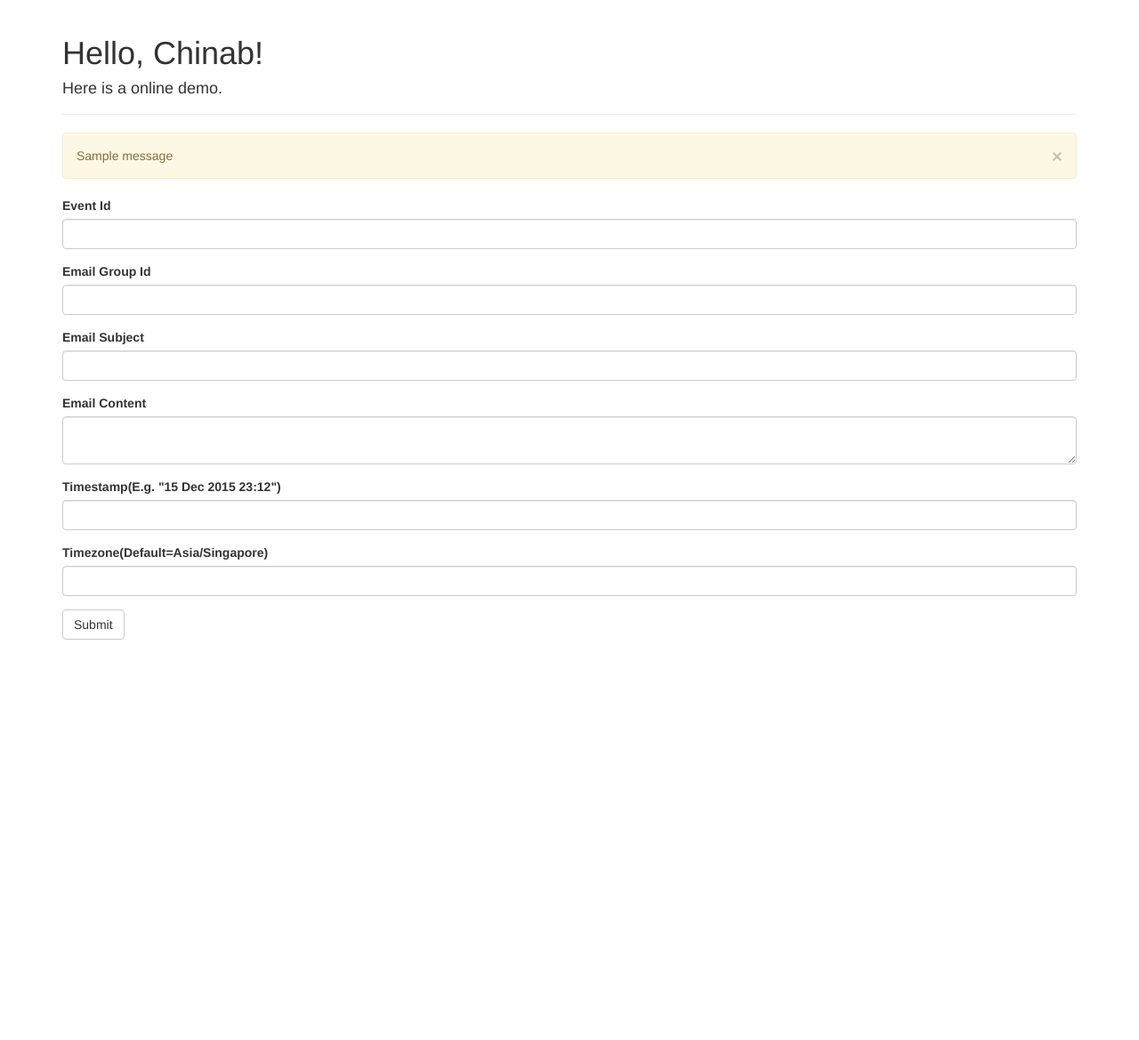
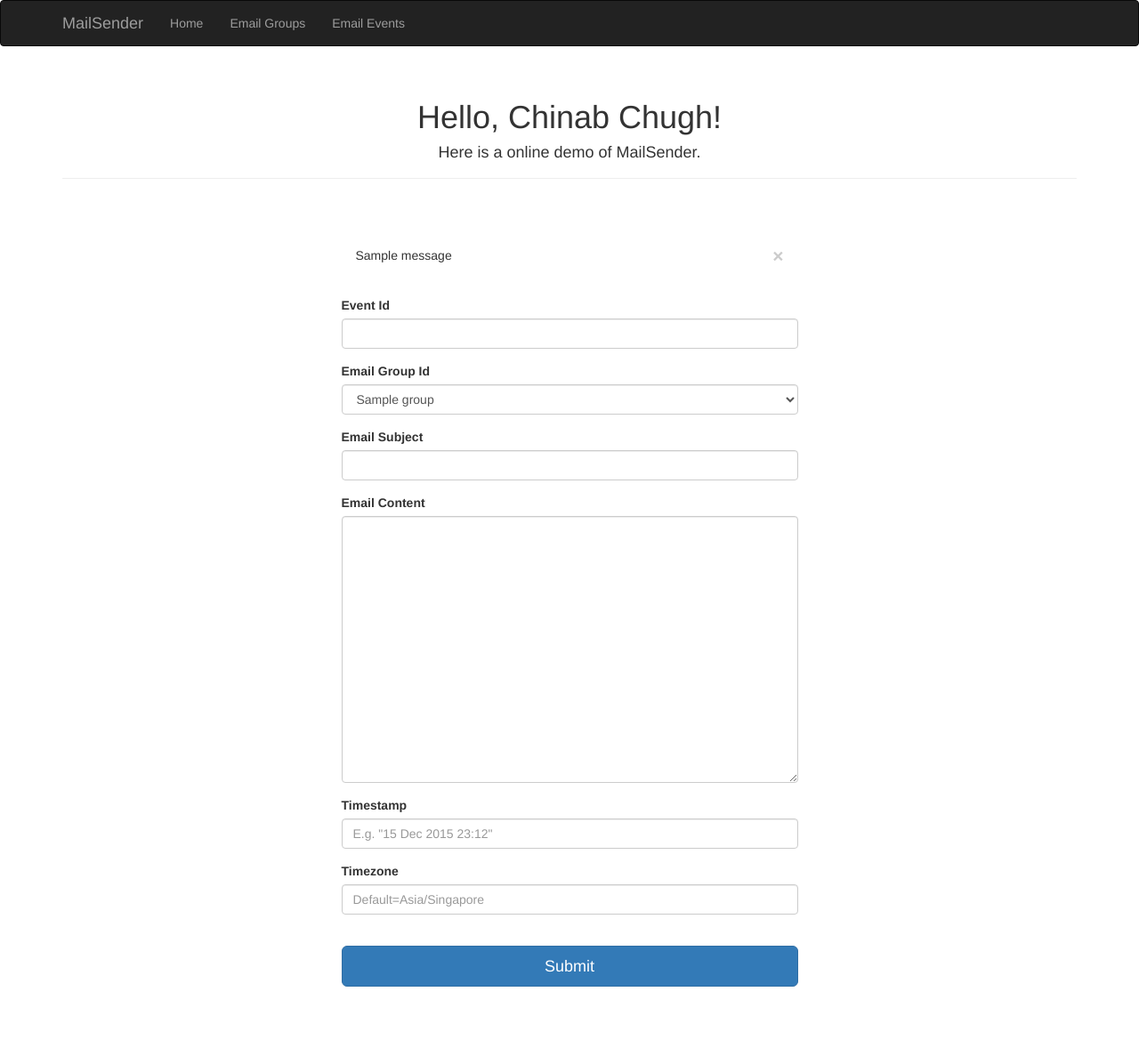
Before and after one commit to Mellcap/MailSender, a Flask app: page /forms/save_emails in a window 1280 px wide. Shown: the whole page at 89% size. Before the commit the page ends 719 px from the top, so only its background shows below. Run offline with Flask 2, Linux system fonts and the light colour scheme; tables that the repository leaves empty hold one stand-in row (values such as "Sample post"); one stand-in notice (Sample message) is shown; some libraries are stand-ins or nearby versions.

Commit message:
[ADD] - Save emails form

```diff
--- a/app/form/email_events.py
+++ b/app/form/email_events.py
@@ -7,6 +7,7 @@ from app.exceptions import ValidationError
 from app.form import form
 from app.models.email_event import EmailEvent
 from app.models.email_event_form import EmailEventForm
+from app.models.email_group import EmailGroup
 from app.utils import validate_timestamp
 
 
@@ -17,13 +18,14 @@ from app.utils import validate_timestamp
 @form.route('/save_emails', methods=['GET', 'POST'])
 def form_save_emails():
     emailEvent_form = EmailEventForm()
+    initial_group_ids(emailEvent_form)
     if emailEvent_form.validate_on_submit():
         # validate input timestamp
         try:
             utc_timestamp = validate_timestamp(emailEvent_form.timestamp.data, emailEvent_form.timezone.data)
         except ValidationError, e_valid:
-            flash(e_valid.message, 'error')
-            return redirect(url_for('api.form_save_emails'))
+            flash(e_valid.message, 'alert-danger')
+            return redirect(url_for('form.form_save_emails'))
 
         # validate other data
         emailEvent = EmailEvent(
@@ -36,11 +38,16 @@ def form_save_emails():
         try:
             emailEvent.save()
         except ValidationError, e_valid:
-            flash(e_valid.message, 'error')
+            flash(e_valid.message, 'alert-danger')
         except Exception, e:
-            flash(e.message, 'error')
+            flash(e.message, 'alert-danger')
         else:
-            flash('Submit success!')
+            flash('Submit success!', 'alert-success')
         finally:
             return redirect(url_for('form.form_save_emails'))
     return render_template('save_emails.html', form=emailEvent_form)
+
+
+def initial_group_ids(emailEvent_form):
+    email_groups = EmailGroup.query.all()
+    emailEvent_form.email_group_id.choices = [(eg.id, eg.group_name) for eg in email_groups]
--- a/app/models/email_event_form.py
+++ b/app/models/email_event_form.py
@@ -2,15 +2,15 @@
 # -*- coding: utf-8 -*-
 
 from flask_wtf import FlaskForm
-from wtforms import StringField, SubmitField, TextAreaField, IntegerField
+from wtforms import StringField, SubmitField, TextAreaField, IntegerField, SelectField
 from wtforms.validators import InputRequired, Email, Length
 
 
 class EmailEventForm(FlaskForm):
     event_id = IntegerField('Event Id', validators=[InputRequired()])
-    email_group_id = IntegerField('Email Group Id', validators=[InputRequired()])
+    email_group_id = SelectField('Email Group Id', coerce=int, validators=[InputRequired()])
     email_subject = StringField('Email Subject', validators=[InputRequired(), Length(max=128)])
     email_content = TextAreaField('Email Content', validators=[InputRequired()])
-    timestamp = StringField('Timestamp(E.g. "15 Dec 2015 23:12")', validators=[InputRequired()])
-    timezone = StringField('Timezone(Default=Asia/Singapore)')
+    timestamp = StringField('Timestamp', validators=[InputRequired()])
+    timezone = StringField('Timezone')
     submit = SubmitField('Submit')
--- a/app/templates/base.html
+++ b/app/templates/base.html
@@ -3,8 +3,26 @@
 {% block title %}Mail Sender{% endblock %}
 
 {% block navbar %}
-<div class="navbar navbar-fixed-top">
-  <!-- ... -->
+<div class="navbar navbar-inverse" role="navigation">
+    <div class="container">
+        <div class="navbar-header">
+            <button type="button" class="navbar-toggle" data-toggle="collapse" data-target=".navbar-collapse">
+                <span class="sr-only">Toggle navigation</span>
+                <span class="icon-bar"></span>
+                <span class="icon-bar"></span>
+                <span class="icon-bar"></span>
+            </button>
+            <a class="navbar-brand" href="{{ url_for('form.form_save_emails') }}">MailSender</a>
+        </div>
+        <div class="navbar-collapse collapse">
+            <ul class="nav navbar-nav">
+                <li><a href="{{ url_for('form.form_save_emails') }}">Home</a></li>
+                <li><a href="#">Email Groups</a></li>
+                <li><a href="#">Email Events</a></li>
+            </ul>
+        </div>
+    </div>
+
 </div>
 {% endblock %}
 
--- a/app/templates/save_emails.html
+++ b/app/templates/save_emails.html
@@ -5,17 +5,36 @@
 
 <div class="container">
     <div class="page-header">
-        <h1>Hello, Chinab!</h1>
-        <h4>Here is a online demo.</h4>
+        <h1 align="center">Hello, Chinab Chugh!</h1>
+        <h4 align="center">Here is a online demo of MailSender.</h4>
     </div>
-    {% for message in get_flashed_messages() %}
-        <div class="alert alert-warning">
+    <br />
+    <br />
+
+    <!--Flash Message-->
+    {% for category, message in get_flashed_messages(with_categories=true) %}
+        <div class="alert {{ category }} center-block" style="width: 45%">
             <button type="button" class="close" data-dismiss="alert">&times;</button>
             {{ message }}
         </div>
     {% endfor %}
 
+    <!--Email Events Form-->
+    <form class="form center-block" style="width: 45%" method="post" role="form">
+        {{ form.hidden_tag() }}
+        {{ wtf.form_errors(form, hiddens="only") }}
 
-    {{ wtf.quick_form(form) }}
+        {{ wtf.form_field(form.event_id) }}
+        {{ wtf.form_field(form.email_group_id) }}
+        {{ wtf.form_field(form.email_subject) }}
+        {{ wtf.form_field(form.email_content, style="height:300px") }}
+        {{ wtf.form_field(form.timestamp, placeholder='E.g. "15 Dec 2015 23:12"') }}
+        {{ wtf.form_field(form.timezone, placeholder='Default=Asia/Singapore') }}
+    </br>
+        {{ wtf.form_field(form.submit, class='btn btn-block btn-lg btn-primary') }}
+    </form>
 </div>
+</br>
+</br>
+</br>
 {% endblock %}
```
